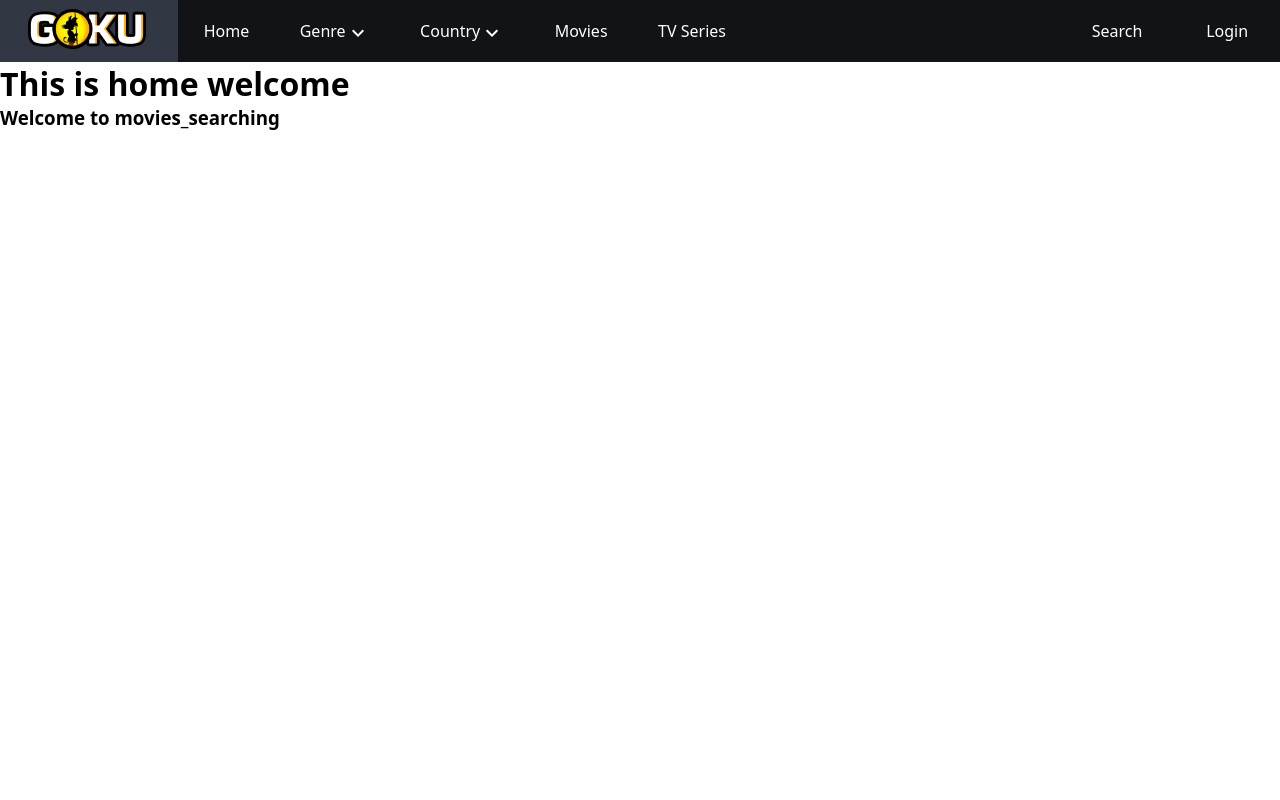
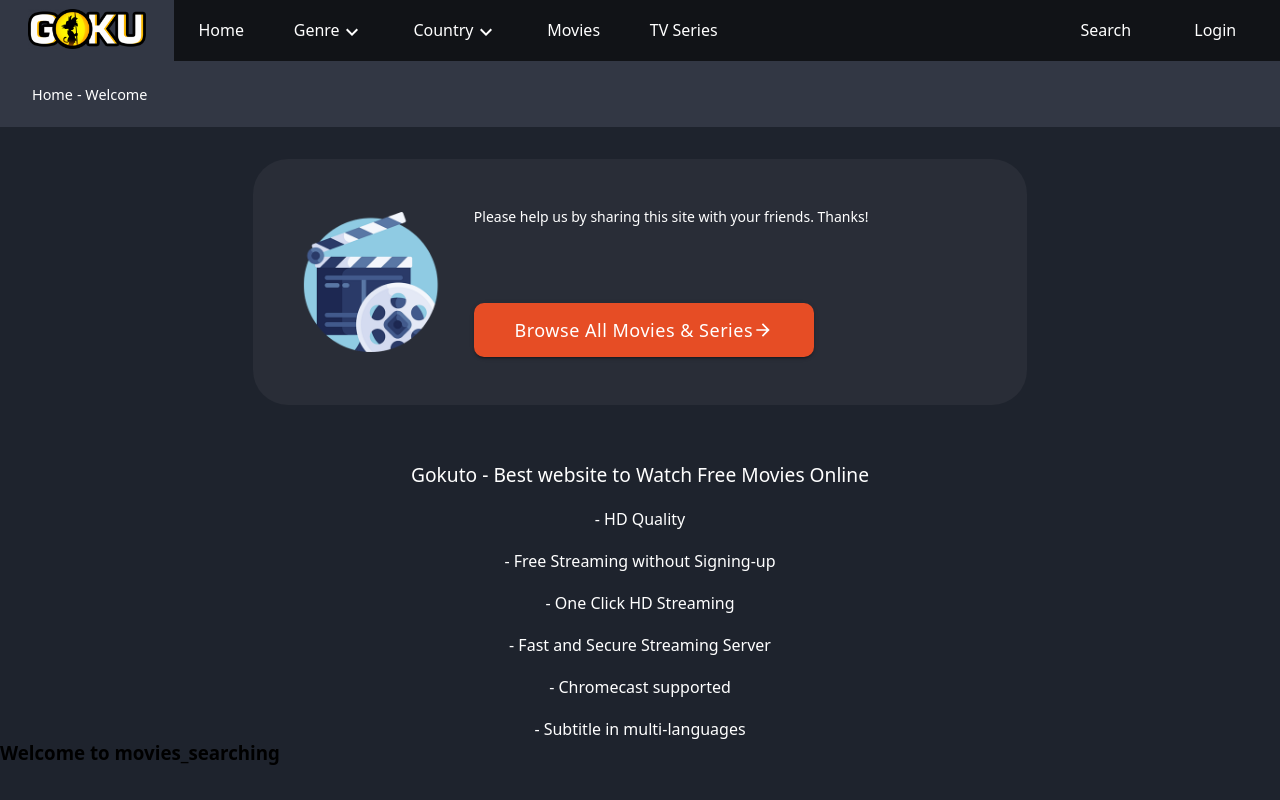
Before and after one commit to RiyazShaik-158/movies_searching, a React (Create React App) app: page / in a window 1280 px wide. Built offline with nearby package versions, Linux system fonts and the light colour scheme.

Commit message:
headerNdAllignmentWork

```diff
--- a/src/components/Body/HomeWelcome/HomeWelcome.js
+++ b/src/components/Body/HomeWelcome/HomeWelcome.js
@@ -1,10 +1,57 @@
 import React from 'react';
 import './homeWelcome.scss'
+import { Link } from 'react-router-dom';
+import { Button, createTheme } from '@mui/material';
+import { ThemeProvider } from '@emotion/react';
+import ArrowForwardIcon from '@mui/icons-material/ArrowForward';
 
 function HomeWelcome() {
+
+  const theme = createTheme({
+    components: {
+      MuiButton: {
+        styleOverrides: {
+          root: ({ ownerState }) => ({
+            ...(ownerState.variant === 'contained' &&
+              ownerState.color === 'warning' && {
+                backgroundColor: '#e64d25',
+                color: '#fff',
+                fontWeight:'500',
+                fontSize:'18px',
+                fontFamily:'inherit',
+                textTransform:'none'
+              }),
+          }),
+        },
+      },
+    },
+  });
+
+
   return (
     <div className='homeWelcome_main'>
-      <h1>This is home welcome</h1>
+      <header className='homeWelcome_header'>
+        <Link to='/home'>Home</Link><h4> - Welcome</h4>
+      </header>
+      <section className='homeWelcome_content'>
+        <img className='icon_image' src='welcome-home-icon.png' alt='welcome-home-icon'/>
+        <div className='homeWelcome_content_afterImage'>
+          <p>Please help us by sharing this site with your friends. Thanks!</p>
+          <ThemeProvider theme={theme}>
+            <Link to='/home'><Button color='warning' className="homeWelcome_content_afterImage_button" variant='contained'>Browse All Movies & Series <ArrowForwardIcon fontSize='small'/></Button></Link>
+          </ThemeProvider>
+        </div>
+
+      </section>
+      <section className='homeWelcome_content_features'>
+          <h4 className='miniIntro'>Gokuto - Best website to Watch Free Movies Online</h4>
+          <p className='featured_line'>- HD Quality</p>
+          <p className='featured_line'>- Free Streaming without Signing-up</p>
+          <p className='featured_line'>- One Click HD Streaming</p>
+          <p className='featured_line'>- Fast and Secure Streaming Server</p>
+          <p className='featured_line'>- Chromecast supported</p>
+          <p className='featured_line'>- Subtitle in multi-languages</p>
+        </section>
       <h3>Welcome to movies_searching</h3>
     </div>
   )
--- a/src/components/Body/HomeWelcome/homeWelcome.scss
+++ b/src/components/Body/HomeWelcome/homeWelcome.scss
@@ -1,5 +1,96 @@
 .homeWelcome_main{
-    background-color: white;
+    background-color: #1e232d;
     width: inherit;
     height: inherit;
+    // display: flex;
+    // flex-direction: column;
+    // align-items: center;
+    .homeWelcome_header{
+        height: 9%;
+        background-color: #323744;
+        display: flex;
+        align-items: center;
+        padding-left: 2rem;
+        a{
+            color: #fff;
+            text-decoration: none;
+            font-size: 0.9rem;
+            font-weight: 400;
+            padding-right: 4px;
+        }
+        h4{
+            font-size: 0.9rem;
+            font-weight: 400;
+            color: #fff;
+            // padding-left: 3rem;
+        }
+    }
+
+    .homeWelcome_content{
+        margin: 0 auto;
+        margin-top: 2rem;
+        width: 53%;
+        border-radius: 35px;
+        background-color: #292d37;
+        display: flex;
+        align-items: center;
+        gap: 33px;
+        padding:3rem 3rem;
+        .icon_image{
+            flex: 0.4;
+            width: 140px;
+            max-width: 140px;
+            // height: auto;
+        }
+
+        .homeWelcome_content_afterImage{
+            display: flex;
+            flex-direction: column;
+            justify-content: space-between;
+            // align-items: center;
+            // height: 100%;
+            height: 150px;
+            // border:1px solid red;
+            p{
+                color: #fff;
+                font-size: 14px;
+                font-weight: 400;
+            }
+
+
+            .homeWelcome_content_afterImage_button{
+                height: 54px;
+                width: 340px;
+                border-radius: 10px;
+
+                .MuiButton-containedWarning{
+                    text-transform: lowercase;
+                    // padding-right: 4px;
+                }
+            }
+        }
+
+    }
+
+    .homeWelcome_content_features{
+        margin: 0 auto;
+        margin-top: 3.5rem;
+        display: flex;
+        flex-direction: column;
+        align-items: center;
+        gap: 20px;
+
+        .miniIntro{
+            font-size: 1.2rem;
+            color: #fff;
+            font-weight: 500;
+        }
+
+        .featured_line{
+            color: #fff;
+            font-weight: 500;
+            font-size: 1rem;
+        }
+
+    }
 }
--- a/src/components/Navbar/navbar.scss
+++ b/src/components/Navbar/navbar.scss
@@ -1,11 +1,11 @@
 .Navbar_head{
-    height: 3.9rem;
-    max-height: 3.9rem;
+    height: 3.8rem;
+    max-height: 3.8rem;
     background-color: #111317;
     display: flex;
     .App_logoContainer{
         background-color: #323744;
-        flex: 0.1;
+        flex: 0.09;
         height: 3.2rem;
         padding: 6px 28px;
         display: flex;
```
Also changed, not shown: public/welcome-home-icon.png (added).
